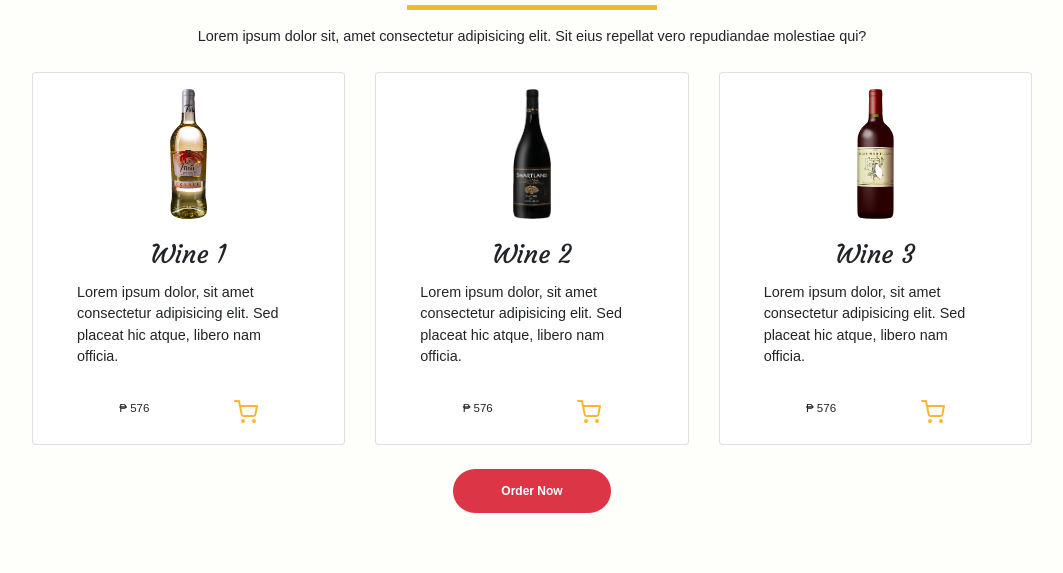
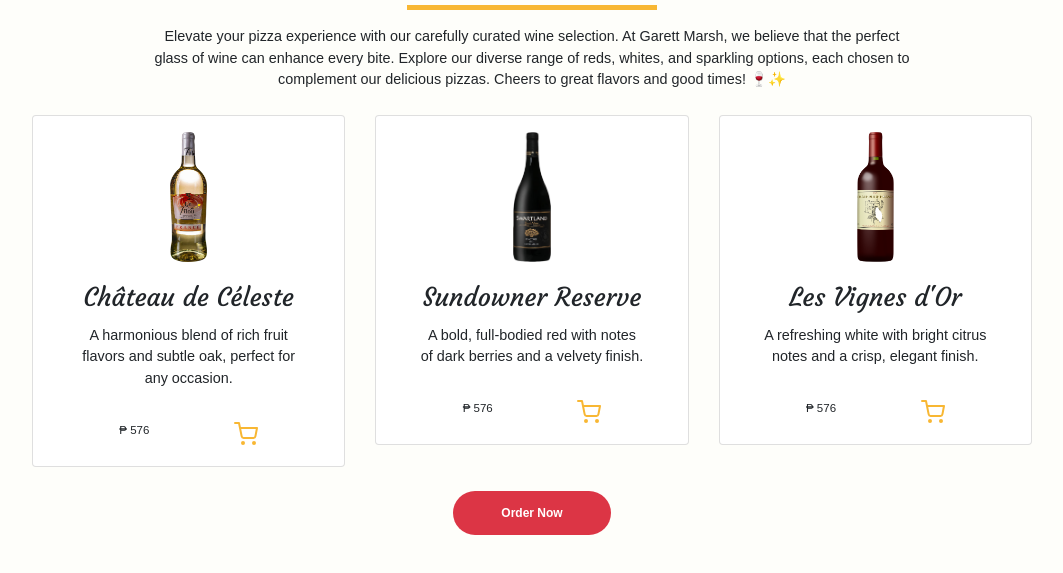
Before and after one commit to jd0x0021/Pizza-Shop, a plain HTML site: page wine.html in a window 1280 px wide. Shown: the part 147-720 px from the top of the page, without its empty margins (108-1171 px from the left). Drawn offline with Linux system fonts and the light colour scheme; a web font is replaced by a local one.

Commit message:
removed lorem text in the wine page

```diff
--- a/wine.html
+++ b/wine.html
@@ -92,8 +92,11 @@
 					<h1 class="display-4 text-center text-danger">Wine Selection</h1>
 					<div class="underline mb-3 mx-auto"></div>
 					<p class="text-center mb-4 px-4">
-						Lorem ipsum dolor sit, amet consectetur adipisicing elit. Sit eius
-						repellat vero repudiandae molestiae qui?
+						Elevate your pizza experience with our carefully curated wine
+						selection. At Garett Marsh, we believe that the perfect glass of
+						wine can enhance every bite. Explore our diverse range of reds,
+						whites, and sparkling options, each chosen to complement our
+						delicious pizzas. Cheers to great flavors and good times! 🍷✨
 					</p>
 				</div>
 
@@ -103,17 +106,17 @@
 						<div class="card mx-auto">
 							<img
 								src="./images/wine/wine-1.png"
-								alt="Wine 1"
+								alt="Château de Céleste"
 								class="card-img-top img-fluid align-self-center pt-3"
 							/>
 
 							<div class="card-body">
-								<h2 class="card-title text-center">Wine 1</h2>
+								<h2 class="card-title text-center">Château de Céleste</h2>
 								<p
-									class="card-text text-left px-lg-4 px-md-3 px-sm-4 px-4 pb-3"
+									class="card-text text-center px-lg-4 px-md-3 px-sm-4 px-4 pb-3"
 								>
-									Lorem ipsum dolor, sit amet consectetur adipisicing elit. Sed
-									placeat hic atque, libero nam officia.
+									A harmonious blend of rich fruit flavors and subtle oak,
+									perfect for any occasion.
 								</p>
 
 								<p class="card-text d-flex justify-content-around px-4">
@@ -131,17 +134,17 @@
 						<div class="card mx-auto">
 							<img
 								src="./images/wine/wine-2.png"
-								alt="Wine 2"
+								alt="Sundowner Reserve"
 								class="card-img-top middle-wine img-fluid align-self-center pt-3"
 							/>
 
 							<div class="card-body">
-								<h2 class="card-title text-center">Wine 2</h2>
+								<h2 class="card-title text-center">Sundowner Reserve</h2>
 								<p
-									class="card-text text-left px-lg-4 px-md-3 px-sm-4 px-4 pb-3"
+									class="card-text text-center px-lg-4 px-md-3 px-sm-4 px-4 pb-3"
 								>
-									Lorem ipsum dolor, sit amet consectetur adipisicing elit. Sed
-									placeat hic atque, libero nam officia.
+									A bold, full-bodied red with notes of dark berries and a
+									velvety finish.
 								</p>
 
 								<p class="card-text d-flex justify-content-around px-4">
@@ -159,17 +162,17 @@
 						<div class="card mx-auto">
 							<img
 								src="./images/wine/wine-3.png"
-								alt="Wine 3"
+								alt="Les Vignes d'Or"
 								class="card-img-top img-fluid align-self-center pt-3"
 							/>
 
 							<div class="card-body">
-								<h2 class="card-title text-center">Wine 3</h2>
+								<h2 class="card-title text-center">Les Vignes d'Or</h2>
 								<p
-									class="card-text text-left px-lg-4 px-md-3 px-sm-4 px-4 pb-3"
+									class="card-text text-center px-lg-4 px-md-3 px-sm-4 px-4 pb-3"
 								>
-									Lorem ipsum dolor, sit amet consectetur adipisicing elit. Sed
-									placeat hic atque, libero nam officia.
+									A refreshing white with bright citrus notes and a crisp,
+									elegant finish.
 								</p>
 
 								<p class="card-text d-flex justify-content-around px-4">
```
